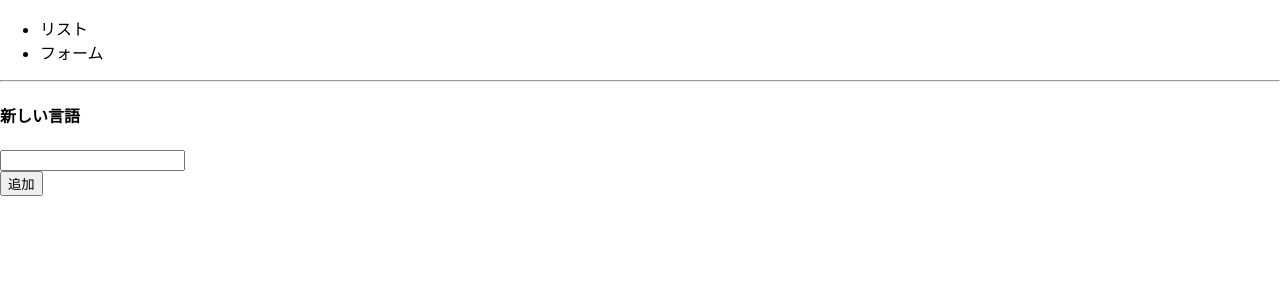
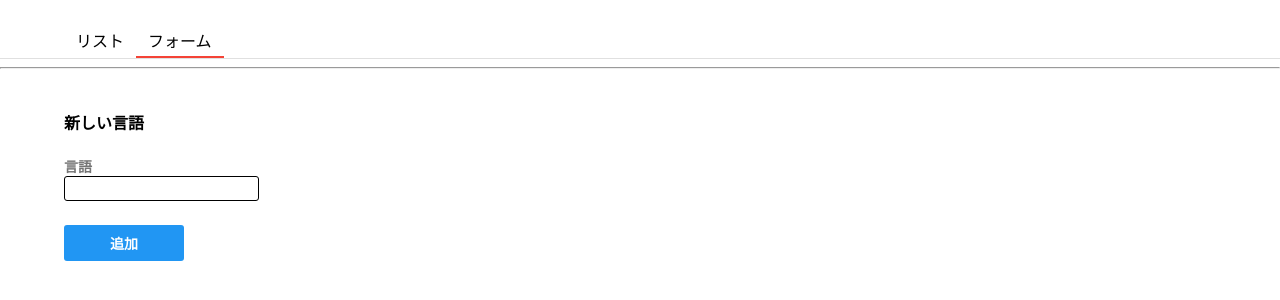
Before and after one commit to suzusan555/react_todo_yasu, a React (Create React App) app: page / in a window 1280 px wide. Both pictures are taken after a click on the item "フォーム". Shown: the top 300 px of the page. Built offline with nearby package versions, Linux system fonts and the light colour scheme.

Commit message:
styled追加

```diff
--- a/src/App.js
+++ b/src/App.js
@@ -2,6 +2,26 @@
 import { List } from "./List";
 import { Form } from "./Form";
 import { LANGUAGES } from "./const/Languages";
+import styled from 'styled-components';
+
+const Header = styled.header`
+  display: flex;
+  justify-content: space-between;
+  padding: 24px 64px 0;
+  border-bottom: 1px solid #E0E0E0;
+`
+
+const HeaderUl = styled.ul`
+  display: flex;
+  margin: 0;
+  padding: 0;
+`
+const HeaderLi = styled.li`
+  list-style: none;
+  padding: 4px 12px;
+  cursor: pointer;
+  border-bottom: ${props => props.focused ? '2px solid #F44336' : 'none' };
+`
 
 class App extends React.Component {
   constructor(props) {
@@ -19,12 +39,22 @@
     const {tab, langs} = this.state;
     return (
       <div>
-        <header>
-          <ul>
-            <li onClick={() => this.setState({ tab : 'list'})}>リスト</li>
-            <li onClick={() => this.setState({ tab : 'form'})}>フォーム</li>
-          </ul>
-        </header>
+        <Header>
+          <HeaderUl>
+            <HeaderLi
+              focused={tab === 'list'}
+              onClick={() => this.setState({ tab: 'list' })}
+            >
+              リスト
+            </HeaderLi>
+            <HeaderLi
+              focused={tab === 'form'}
+              onClick={() => this.setState({ tab: 'form' })}
+            >
+              フォーム
+            </HeaderLi>
+          </HeaderUl>
+        </Header>
         <hr />
         {
           tab === 'list' ? <List langs={langs}/> : <Form onAddLang={(lang) => this.addLang(lang)}/>
--- a/src/Form.js
+++ b/src/Form.js
@@ -1,4 +1,27 @@
 import React from "react";
+import styled from 'styled-components';
+import { Button } from "./components/button";
+
+const Container = styled.div`
+  padding: 12px 64px;
+`
+const Label = styled.label`
+  display: flex;
+  color: #757575;
+  font-size: 14px;
+  font-weight: bold;
+`
+const Input = styled.input`
+  border-radius: 3px;
+  padding: 4px 8px;
+  border: 1px solid black;
+`
+const ButtonContainer = styled.div`
+  margin-top: 24px;
+`
+const FormButton = styled(Button)`
+  width: 120px;
+`
 
 export class Form extends React.Component {
   constructor(props) {
@@ -12,21 +35,22 @@
   render() {
     const {text} = this.state;
     return (
-      <div>
+      <Container>
         <h4>新しい言語</h4>
+        <Label>言語</Label>
         <form onSubmit={(e) => this.submitFrom(e)}>
           <div>
-            <input
+            <Input
               type="text"
               value={text}
               onChange={(e) => this.setState({ text: e.target.value })}
             />
           </div>
-          <div>
-            <button>追加</button>
-          </div>
+          <ButtonContainer>
+            <FormButton>追加</FormButton>
+          </ButtonContainer>
         </form>
-      </div>
+      </Container>
     )
   }
 }
--- a/src/List.js
+++ b/src/List.js
@@ -1,18 +1,32 @@
 import React from "react";
+import styled from 'styled-components';
+
+const Component = styled.div`
+  padding: 12px 64px;
+`
+
+const ListItem = styled.div`
+  padding: 8px 16px;
+
+  &:nth-child(n+2) {
+    border-top: 1px solid #D9DBDE;
+  }
+`
 
 export class List extends React.Component {
   render() {
     const { langs } = this.props;
     return(
-      <div>
-        {
-          langs.map((lang,index) => {
-            return (
-              <div key={index}>{lang}</div>
-            )
-          })
-        }
-      </div>
+      <Component>
+        <h4>取り扱い言語リスト</h4>
+        <div>
+          {
+            langs.map((lang, index) => {
+              return <ListItem key={index}>{ lang }</ListItem>
+            })
+          }
+        </div>
+    </Component>
     )
   }
 }
--- /dev/null
+++ b/src/components/button.js
@@ -0,0 +1,13 @@
+import styled from 'styled-components';
+
+export const Button = styled.button`
+  border: none;
+  border-radius: 3px;
+  background-color: #2196F3;
+  padding: 8px 16px;
+  min-width: 100px;
+  font-size: 14px;
+  font-weight: bold;
+  color: white;
+  cursor: pointer;
+`
```
